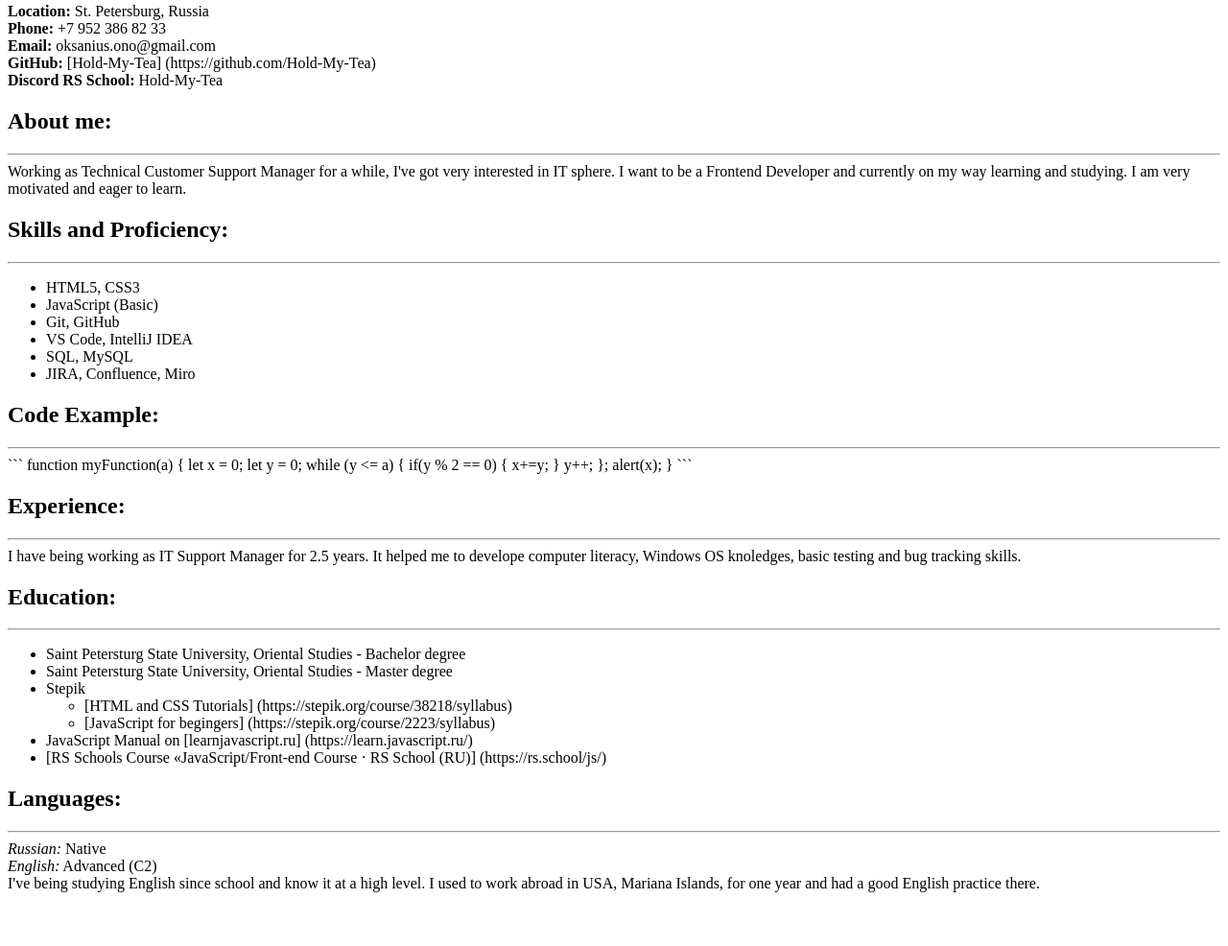
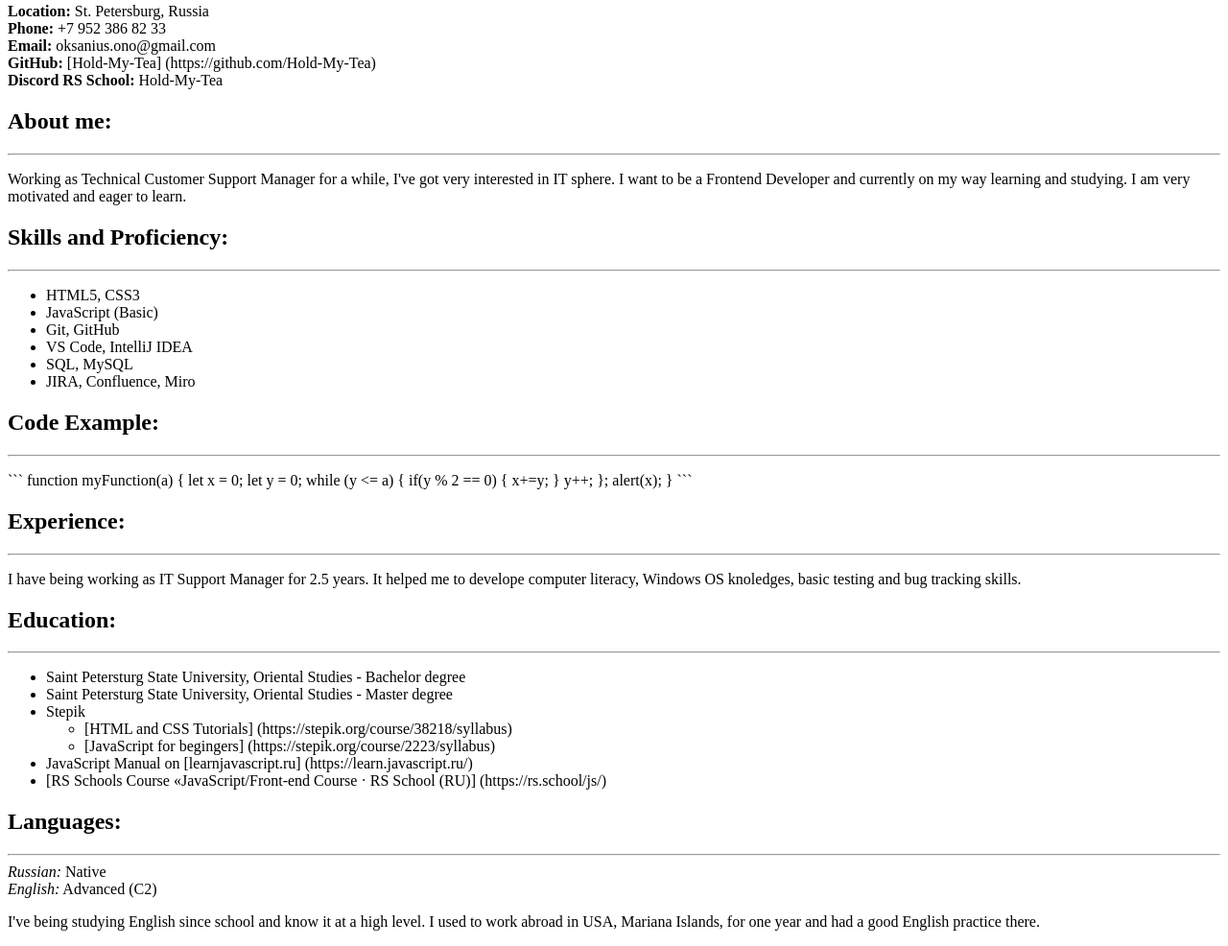
Before and after one commit to Hold-My-Tea/rsschool-cv, a plain HTML site: page index.html in a window 1280 px wide. Shown: the part 196-1182 px from the top of the page at 96% size. Before the commit the page ends 1134 px from the top, so only its background shows below. Drawn offline with Linux system fonts and the light colour scheme.

Commit message:
feat: edit html file

````diff
--- a/index.html
+++ b/index.html
@@ -19,7 +19,7 @@
 <strong>Discord RS School:</strong>  Hold-My-Tea <br>
 <h2>About me:</h2>
 <hr>
-Working as Technical Customer Support Manager for a while, I've got very interested in IT sphere. I want to be a Frontend Developer and currently on my way learning and studying. I am very motivated and eager to learn.
+<p>Working as Technical Customer Support Manager for a while, I've got very interested in IT sphere. I want to be a Frontend Developer and currently on my way learning and studying. I am very motivated and eager to learn.</p>
 <h2>Skills and Proficiency:</h2>
 <hr>
 <ul>
@@ -32,7 +32,7 @@ Working as Technical Customer Support Manager for a while, I've got very interes
 </ul>
 <h2>Code Example:</h2>
 <hr>
-    ```
+<p>```
     function myFunction(a) {
         let x = 0;
         let y = 0;
@@ -44,10 +44,10 @@ Working as Technical Customer Support Manager for a while, I've got very interes
         };
         alert(x);
     }
-    ```
+    ```</p>
 <h2>Experience:</h2>
 <hr>
-I have being working as IT Support Manager for 2.5 years. It helped me to develope computer literacy, Windows OS knoledges, basic testing and bug tracking skills.
+<p>I have being working as IT Support Manager for 2.5 years. It helped me to develope computer literacy, Windows OS knoledges, basic testing and bug tracking skills.</p>
 <h2>Education:</h2>
 <hr>
 <ul>
@@ -65,6 +65,6 @@ I have being working as IT Support Manager for 2.5 years. It helped me to develo
 <hr>
 <i>Russian:</i> Native <br>
 <i>English:</i> Advanced (C2) <br>
-I've being studying English since school and know it at a high level. I used to work abroad in USA, Mariana Islands, for one year and had a good English practice there.
+<p>I've being studying English since school and know it at a high level. I used to work abroad in USA, Mariana Islands, for one year and had a good English practice there.</p>
 </body>
 </html>
````
